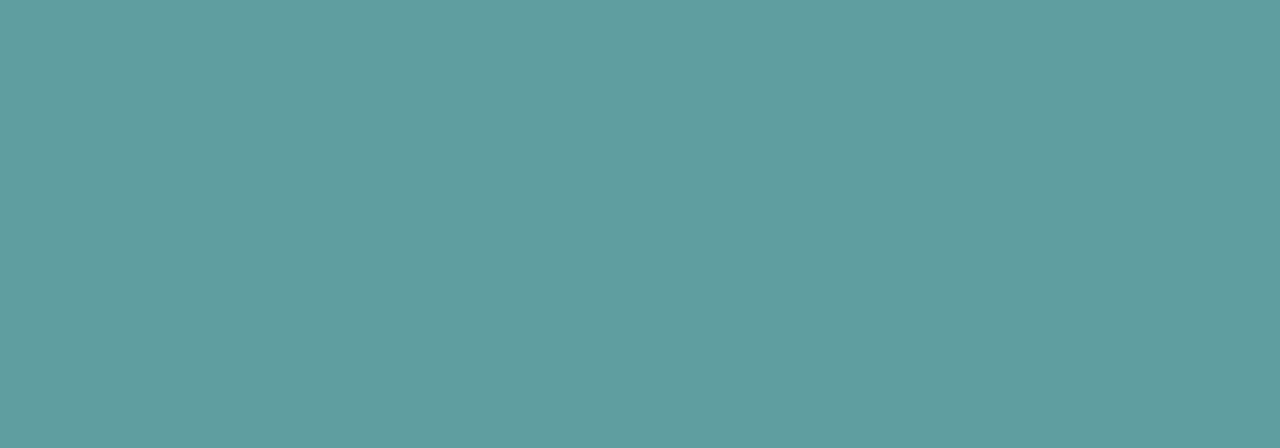
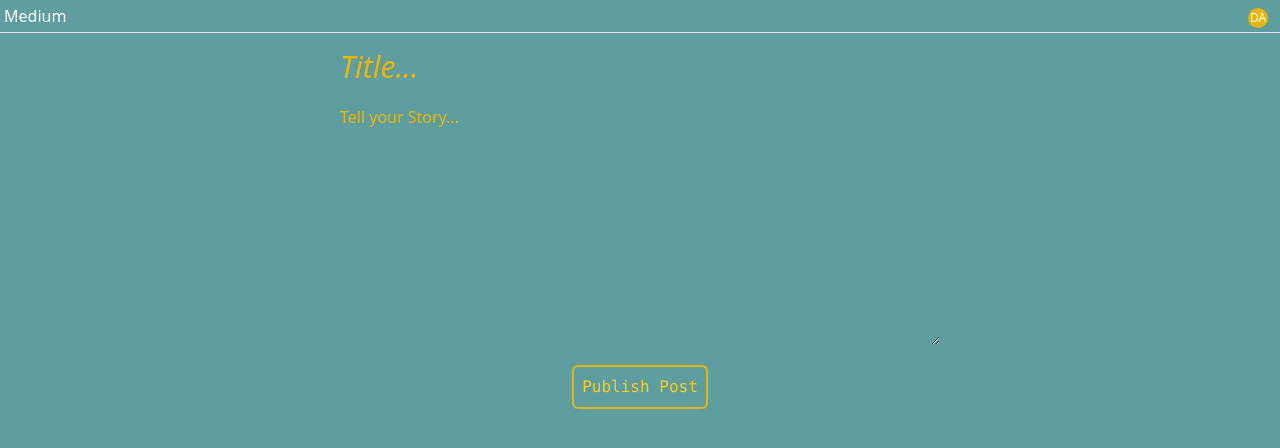
Before and after one commit to tsdineshjai/medium-blog, a React (Vite) app in the folder frontend/: page /create in a window 1280 px wide. Before the commit this address had no page. Shown: the top 448 px of the page. Built offline with nearby package versions, Linux system fonts and the light colour scheme.

Commit message:
New blog creation feature added

```diff
--- a/frontend/src/App.tsx
+++ b/frontend/src/App.tsx
@@ -5,6 +5,7 @@ import SignIn from "./components/SignIn";
 import Blog from "./components/Blog";
 import Header from "./components/Header";
 import Blogs from "./components/Blogs/Blogs";
+import NewBlog from "./components/CreateBlog/NewBlog";
 
 function App() {
 	return (
@@ -16,6 +17,7 @@ function App() {
 					<Route path="/signin" element={<SignIn />} />
 					<Route path="/blog/:id" element={<Blog />} />
 					<Route path="/blogs" element={<Blogs />} />
+					<Route path="/create" element={<NewBlog />} />
 				</Routes>
 			</Router>
 		</>
--- a/frontend/src/components/Blogs/Blogs.tsx
+++ b/frontend/src/components/Blogs/Blogs.tsx
@@ -1,5 +1,6 @@
 //this file contains list of blogs created by the user
 
+import { useNavigate } from "react-router-dom";
 import Appbar from "../Appbar/Appbar";
 import Blogcard from "../BlogCard/Blogcard";
 import SkelotonLoading from "../Skeleton/Skeleton";
@@ -8,6 +9,8 @@ import useBlogs from "../hooks/useBlogs";
 function Blogs() {
 	const { loading, blogs } = useBlogs();
 
+	const navigate = useNavigate();
+
 	if (loading) {
 		return (
 			<h3>
@@ -15,9 +18,20 @@ function Blogs() {
 			</h3>
 		);
 	}
+	function handleClick() {
+		navigate("/create");
+	}
 	return (
 		<div>
 			<Appbar />
+			<div className=" w-fit mx-auto py-2">
+				<button
+					onClick={handleClick}
+					className="border-2 flex items-center justify-center text-yellow-200 p-3 border-3 rounded-lg  mx-auto hover:bg-teal-900 hover:text-white text-center"
+				>
+					Create a blog
+				</button>
+			</div>
 			{blogs.map((blog) => {
 				const { author, content, title, publishedDate, id } = blog;
 				return (
--- /dev/null
+++ b/frontend/src/components/CreateBlog/NewBlog.tsx
@@ -0,0 +1,84 @@
+import axios from "axios";
+import Appbar from "../Appbar/Appbar";
+import React from "react";
+import { useNavigate } from "react-router-dom";
+
+interface BlogPublish {
+	title: string;
+	content: string;
+}
+function NewBlog() {
+	const [blogData, setBlogData] = React.useState<BlogPublish>({
+		title: "",
+		content: "",
+	});
+
+	const navigate = useNavigate();
+
+	function handleDataChange(e) {
+		setBlogData({
+			...blogData,
+			[e.target.name]: e.target.value,
+		});
+	}
+	function handlePublish(e) {
+		e.preventDefault();
+		const token = localStorage.getItem("myToken");
+		axios({
+			url: "https://backend.tsdineshjai.workers.dev/api/v1/blog/post",
+			method: "post",
+			headers: {
+				Authorization: `Bearer ${token}`,
+			},
+			data: {
+				...blogData,
+			},
+		})
+			.then((response) => {
+				const postRes = response.data;
+				alert(postRes.message);
+				console.log(postRes.details);
+				navigate("/blogs");
+			})
+			.catch(function error(e) {
+				console.log(e.response, e.config);
+			});
+	}
+	return (
+		<div>
+			<Appbar />
+			<div className="w-1/2 mx-auto p-5">
+				<div className="flex flex-col gap-5">
+					<input
+						className="bg-transparent border-none outline-none placeholder:text-3xl placeholder:text-yellow-500 italic text-2xl"
+						type="text"
+						name="title"
+						id="title"
+						placeholder="Title..."
+						value={blogData.title}
+						onChange={handleDataChange}
+					/>
+					<textarea
+						className="bg-transparent border-none outline-none placeholder:text-yellow-500"
+						name="content"
+						id="content"
+						cols={30}
+						rows={10}
+						placeholder="Tell your Story..."
+						value={blogData.content}
+						onChange={handleDataChange}
+					></textarea>
+
+					<button
+						onClick={handlePublish}
+						className=" hover:bg-teal-900 font-mono hover:text-white  border-2 p-2 border-yellow-500 rounded-md mx-auto text-yellow-400 w-fit bg-transparent"
+					>
+						Publish Post
+					</button>
+				</div>
+			</div>
+		</div>
+	);
+}
+
+export default NewBlog;
--- /dev/null
+++ b/frontend/src/components/CreateBlog/index.ts
@@ -0,0 +1,3 @@
+export * from "./NewBlog";
+
+export { default } from "./NewBlog";
```
